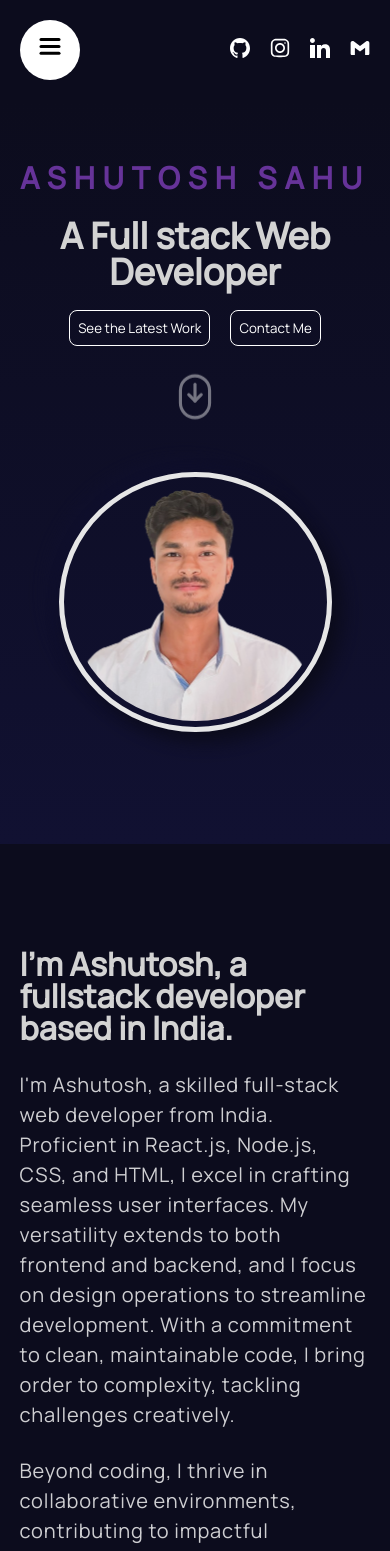
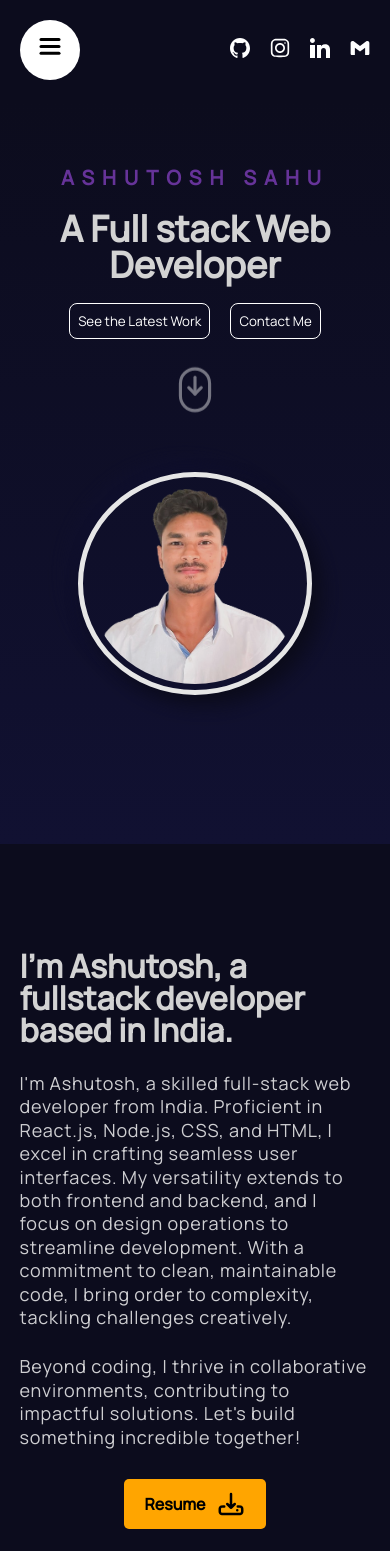
Before and after one commit to nemesis12-1/PortFolio, a React (Vite) app: page / in a window 390 px wide. Shown: the top 1551 px of the page. Built offline with nearby package versions, Linux system fonts and the light colour scheme.

Commit message:
Responsive correction

```diff
--- a/src/Components/About/about.scss
+++ b/src/Components/About/about.scss
@@ -6,7 +6,6 @@
   margin: auto;
   display: flex;
   align-items: center;
-//   gap: 2rem;
 
   @include mobile {
     width: 90%;
@@ -49,11 +48,11 @@
         width: 100%;
         align-items: center;
         justify-content: center;
-        margin: 104px 0px;
+        margin: 106px 0px;
       }
 
       h1 {
-        font-size: 3rem;
+        font-size: 2.6rem;
         font-weight: bold;
         color: #D3D3D3;
         line-height: 50px;
@@ -74,8 +73,8 @@
         line-height: 27px;
 
         @include mobile {
-          font-size: 20px;
-          line-height: 1.5em;
+          font-size: 18px;
+          line-height: 1.3em;
         }
       }
 
--- a/src/Components/Contact/contact.scss
+++ b/src/Components/Contact/contact.scss
@@ -10,8 +10,8 @@
 
   @include mobile {
     flex-direction: column;
-    gap: 50px;
-    margin-top: 7rem;
+    gap: 30px;
+    margin-top: 7.5rem;
     height: fit-content;
     width: 100%;
   }
@@ -24,7 +24,16 @@
 
     @include mobile {
       flex: 0;
-      gap: 30px;
+      gap: 15px;
+    }
+
+    .item{
+
+      @include mobile {
+        display: flex;
+        flex-direction: column;
+        // gap: 10px;
+      }
     }
 
     h1 {
--- a/src/Components/HeroSection/Hero.scss
+++ b/src/Components/HeroSection/Hero.scss
@@ -33,6 +33,12 @@
         color: rebeccapurple;
         text-transform: uppercase;
         letter-spacing: 8px;
+
+        @include mobile {
+          font-size: 20px;
+          text-align: center;
+        }
+
       }
 
       h1 {
@@ -103,8 +109,8 @@
       box-shadow: 10px 10px 20px #0c0c1d, -10px -10px 20px #111132;
 
       @include mobile {
-        width: 70%;
-        height: 70%;
+        width: 60%;
+        height: 60%;
         margin: auto;
         display: flex;
         justify-content: center;
--- a/src/Components/Skills/skill.scss
+++ b/src/Components/Skills/skill.scss
@@ -12,6 +12,7 @@
   @include mobile {
     width: 90%;
     height: fit-content;
+
     margin: auto;
     flex-direction: column;
     margin-top: 6.5rem;
@@ -35,17 +36,14 @@
   }
 
   .boxContainer {
-    // flex: 2;
     width: 100%;
-    // background-color: brown;
     gap: 20px;
     display: flex;
-    // flex-wrap: wrap;
 
     @include mobile {
       flex-direction: column;
-      // align-items: center;
       justify-content: center;
+      gap: 10px;
     }
 
 
@@ -58,6 +56,11 @@
       flex-direction: column;
       gap: 20px;
       border-radius: 10px;
+
+      @include mobile {
+        width: 100%;
+        gap: 10px;
+      }
 
       .boxTitle {
         color: gray;
```
